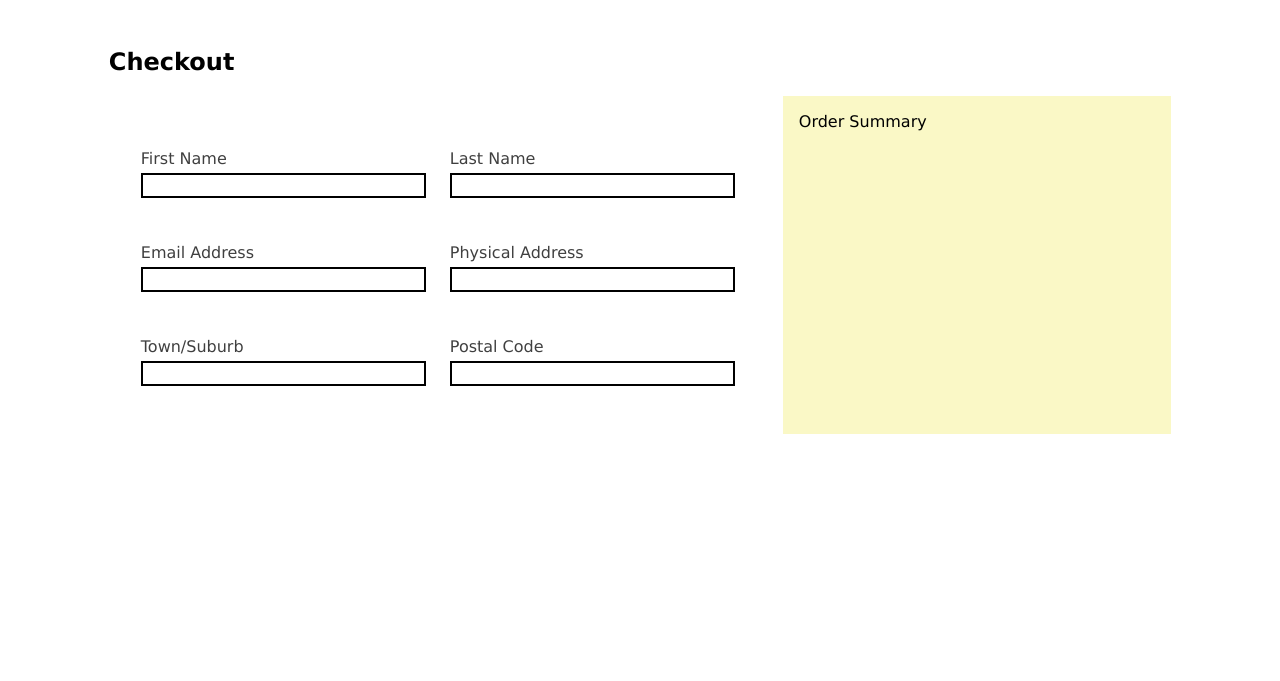
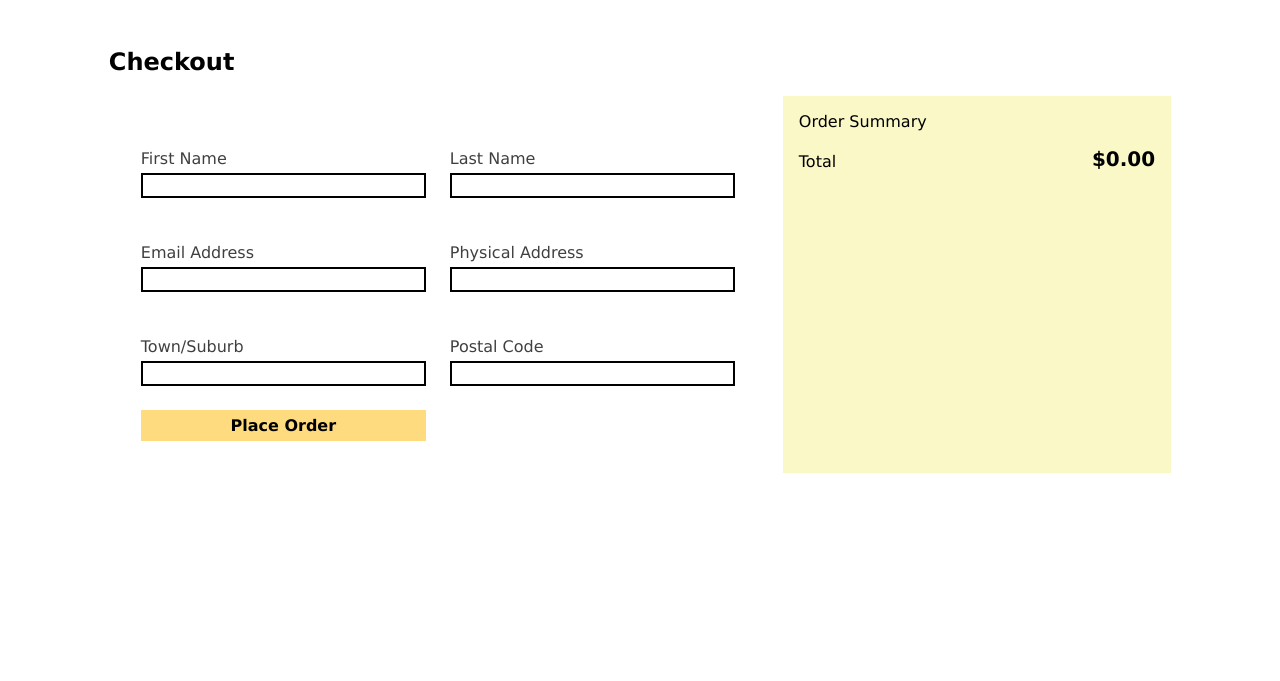
Before and after one commit to aivankhirlpastor/Shop-Programming, a Flask app: page /checkout in a window 1280 px wide. Shown: the part 76-757 px from the top of the page. Run offline with Flask 3, Linux system fonts and the light colour scheme.

Commit message:
Added Monetary Cost Calculation: Total, Subtotal, GST, Delivery Fee

```diff
--- a/templates/checkout.html
+++ b/templates/checkout.html
@@ -33,6 +33,7 @@
                     <label for="postal-code">Postal Code</label>
                     <input type="text" name="postal-code" id="postal-code" required>
                 </div>
+                <button type="submit">Place Order</button>
             </form>
 
             <div class="panel-details">
@@ -61,6 +62,41 @@
                         </li>
                     {% endfor %}
                 </ul>
+                <div class="cost-calc">
+                    {% if subtotal %}
+                    <div class="text-nudge" id="subtotal">
+                        <span>Subtotal</span>
+                        <p class="emphasise">${{ '%.2f' % subtotal }}</p>
+                    </div>
+                    {% endif %}
+
+                    {% if gst %}
+                    <div class="text-nudge" id="gst">
+                        <span>GST</span>
+                        <p class="emphasise">${{ '%.2f' % gst }}</p>
+                    </div>
+                    {% endif %}
+
+                    {% if ship_fee %}
+                    <div class="text-nudge" id="delivery-fee">
+                        <span>Delivery Fee</span>
+                        <p class="emphasise">${{ '%.2f' % ship_fee }}</p>
+                    </div>
+                    {% endif %}
+
+                    {% if discount %}
+                    <div class="text-nudge" id="discount">
+                        <span>Discount</span>
+                        <p class="emphasise">${{ '%.2f' % discount }}</p>
+                    </div>
+                    {% endif %}
+
+
+                    <div class="text-nudge" id="total">
+                        <span>Total</span>
+                        <p class="emphasise">${{ '%.2f' % total }}</p>
+                    </div>
+                </div>
             </div>
         </section>
 
```
